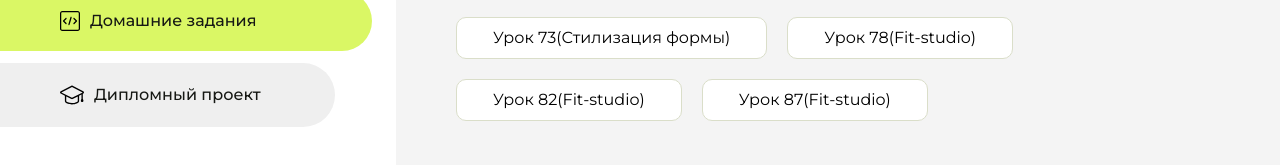
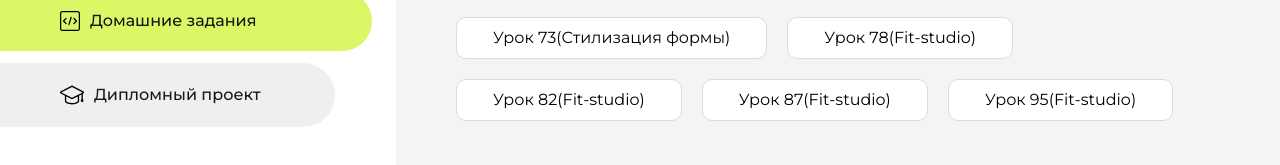
Before and after one commit to Impluse2/homeworks, a plain HTML site: page index.html in a window 1280 px wide. Shown: the part 345-510 px from the top of the page. Drawn offline with Linux system fonts and the light colour scheme.

Commit message:
Update index.html

```diff
--- a/index.html
+++ b/index.html
@@ -125,6 +125,9 @@
                      <li class="content__list-item">
                         <a href="fit-studio/index.html">Урок 87(Fit-studio)</a>
                     </li>
+                     <li class="content__list-item">
+                        <a href="fit-studio/index.html">Урок 95(Fit-studio)</a>
+                    </li>
                 </ul>
             </div>
             <div class="content__block hidden" id="diplomBlock">
```
